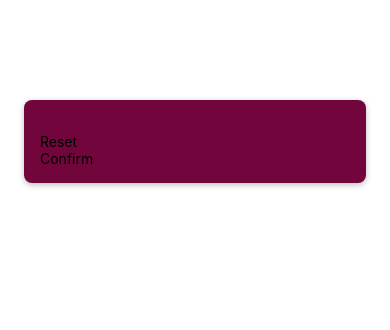
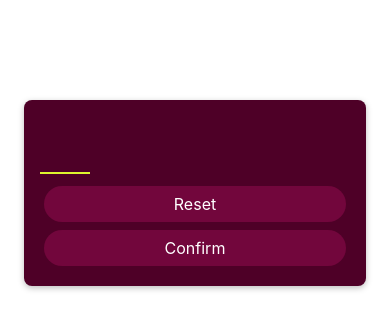
Before and after one commit to tomd323/RN-MiniGame, a React Native app: screen / in a window 390 px wide. Shown: the top 330 px of the page. Built offline with nearby package versions, Linux system fonts and the light colour scheme.

Commit message:
improving the buttons

```diff
--- a/components/PrimaryButton.js
+++ b/components/PrimaryButton.js
@@ -1,15 +1,38 @@
 import { View, Pressable, Text, StyleSheet } from "react-native";
 
-
+function pressHandler() {
+    console.log('Button pressed');
+}
 
 function PrimaryButton({ children }) {
     return (
-        <View>
-            <Text>{children}</Text>
+        <View style={styles.buttonOuterContainer}>
+            <Pressable style={styles.buttonInnerContainer} onPress={pressHandler} android_ripple={{ color: '#640233' }}>
+                <Text style={styles.buttonText}>{children}</Text>
+            </Pressable>
         </View>
     );
 }
 
 export default PrimaryButton;
 
-const styles = StyleSheet.create({});
+const styles = StyleSheet.create({
+    buttonOuterContainer: {
+        borderRadius: 28,
+        margin: 4,
+        overflow: 'hidden',
+    },
+
+    buttonInnerContainer: {
+        backgroundColor: '#72063c',
+        paddingVertical: 8,
+        paddingHorizontal: 16,
+        elevation: 2, // shadow on Android
+    },
+
+    buttonText: {
+        color: 'white',
+        fontSize: 16,
+        textAlign: 'center',
+    },
+});
--- a/screens/StartGameScreen.js
+++ b/screens/StartGameScreen.js
@@ -6,7 +6,14 @@ import PrimaryButton from '../components/PrimaryButton';
 function StartGameScreen() {
     return (
         <View style={styles.inputContainer}>
-            <TextInput />
+            <TextInput
+                style={styles.numberInput}
+                maxLength={2}
+                keyboardType="number-pad"
+                autoComplete='off' // iOS only
+                autoCorrect={false} // iOS only
+                autoCapitalize='none' // iOS only
+            />
             <PrimaryButton>Reset</PrimaryButton>
             <PrimaryButton>Confirm</PrimaryButton>
         </View>
@@ -23,15 +30,23 @@ const styles = StyleSheet.create({
         marginHorizontal: 24,
         borderRadius: 8,
         padding: 16,
-        backgroundColor: '#72063c',
+        backgroundColor: '#4e0027',
         elevation: 8, // shadow on Android
         shadowColor: 'black', // shadow on iOS
         shadowOffset: { width: 0, height: 2 }, // shadow on iOS
         shadowOpacity: 0.26, // shadow on iOS
         shadowRadius: 6, // shadow on iOS
-
+    },
+    numberInput: {
+        height: 50,
+        width: 50,
+        fontSize: 32,
+        borderBottomColor: '#ddf52f',
+        borderBottomWidth: 2,
+        color: '#ddf52f',
+        marginVertical: 8,
+        fontWeight: 'bold',
+        textAlign: 'center',
     },
 
-
-
 });
```
